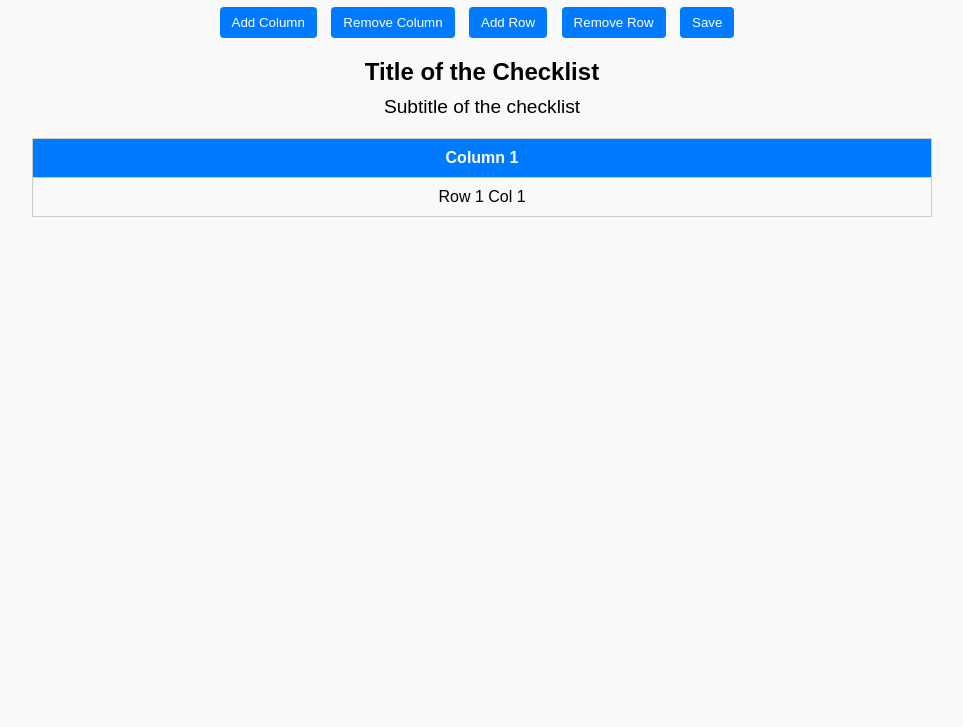
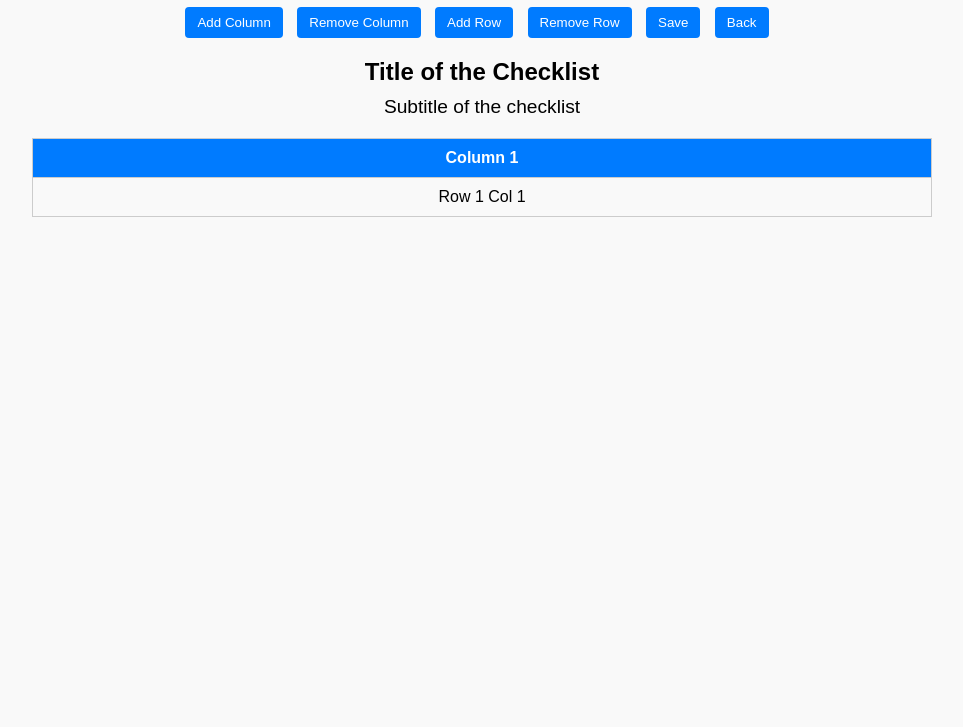
Before and after one commit to Feka-T/feka-t.github.io, a plain HTML site: page index.html in a window 1280 px wide. Shown: the part 73-800 px from the top of the page, without its empty margins (158-1121 px from the left). Drawn offline with Linux system fonts and the light colour scheme.

Commit message:
Update index.html

```diff
--- a/index.html
+++ b/index.html
@@ -73,6 +73,11 @@
         <button onclick="addRow()">Add Row</button>
         <button onclick="removeRow()">Remove Row</button>
         <button onclick="Save()">Save</button>
+        <button
+          onclick="window.location.href='https://www.figma.com/proto/drx34rWChtbifdJaOs03hN/Fekadu-Tadesse%27s-team-library?node-id=2991-16651&p=f&t=8c55klDZkeSqPDZZ-0&scaling=scale-down&content-scaling=fixed&page-id=2951%3A12597&starting-point-node-id=3615%3A20139&show-proto-sidebar=1'"
+        >
+          Back
+        </button>
       </div>
 
       <!-- Table Title -->
```
